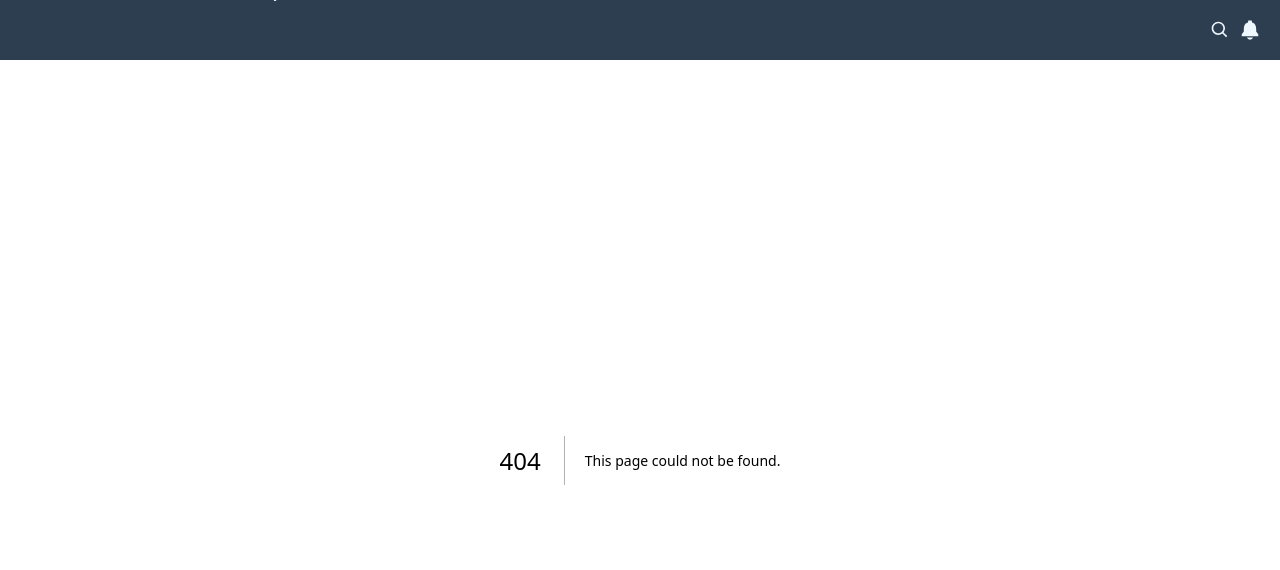
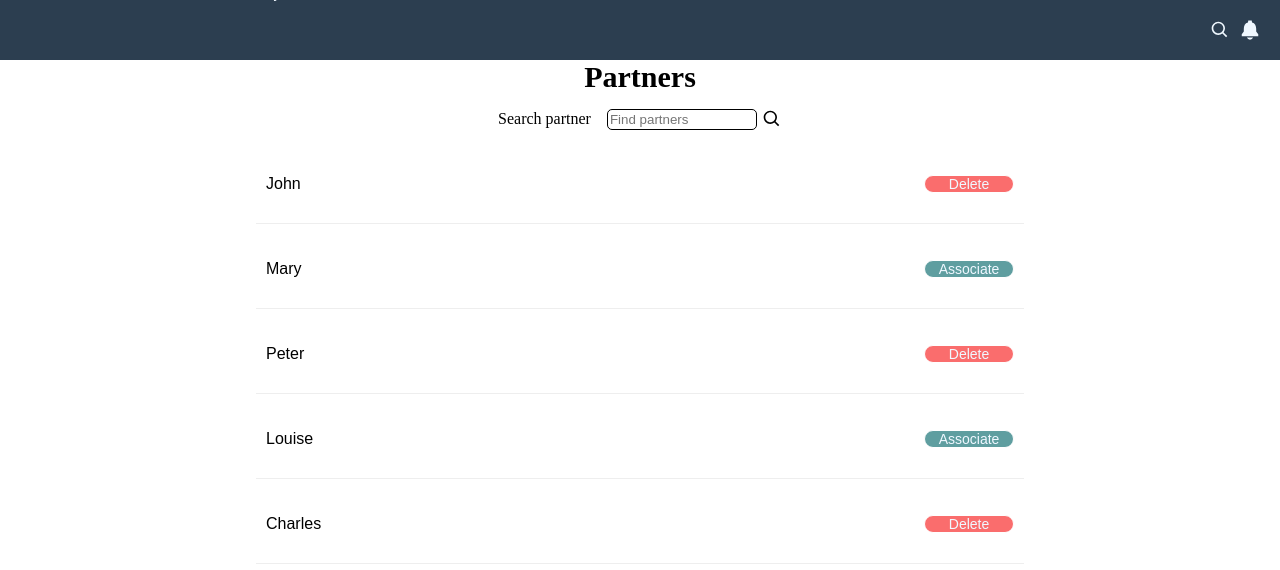
Before and after one commit to ViqiS/app-socios, a Next.js app: page /partners in a window 1280 px wide. Before the commit this address had no page. Shown: the top 570 px of the page. Built offline with nearby package versions, Linux system fonts and the light colour scheme; a web font is replaced by a local one.

Commit message:
Avance en partners

```diff
--- a/app/components/Navigation.jsx
+++ b/app/components/Navigation.jsx
@@ -16,7 +16,7 @@ const links = [{
   },
   {
     label: "Partner",
-    route: "/notifications"
+    route: "/partners"
   },
   {
     label: "My account",
--- a/app/components/navigation.module.css
+++ b/app/components/navigation.module.css
@@ -291,6 +291,7 @@
     width: 250px;
     top: 60px;
     border-left: 1.5px solid var(--grayish-blue);
+    border-radius: 8px;
     }
   .liNotif {
     font-size: var(--font-size-md);
--- a/app/components/promotions.module.css
+++ b/app/components/promotions.module.css
@@ -104,7 +104,7 @@
 @media (min-width: 768px ) {
   .containerCards {
     display: grid;
-    grid-template-columns: repeat(2, 1fr);
+    grid-template-columns: repeat(4, auto);
     grid-gap: 10px;
   }
   .containerPromotions {
--- /dev/null
+++ b/app/partners/page.jsx
@@ -0,0 +1,69 @@
+'use client'
+import React, { useState, useRef } from "react";
+import styles from './partners.module.css';
+import { BiSearch } from "react-icons/bi";
+
+export default function Partners() {
+  const [searchActive, setSearchActive] = useState(false);
+  const searchContainerRef = useRef(null);
+  const [associations, setAssociations] = useState([
+    { name: 'John', associated: true },
+    { name: 'Mary', associated: false },
+    { name: 'Peter', associated: true },
+    { name: 'Louise', associated: false },
+    { name: 'Charles', associated: true }
+  ]);
+
+
+
+  const associateUser = (index) => {
+    const updatedAssociations = [...associations];
+    updatedAssociations[index].associated = true;
+    setAssociations(updatedAssociations);
+  };
+
+  const deleteUser = (index) => {
+    const updatedAssociations = [...associations];
+    updatedAssociations[index].associated = false;
+    setAssociations(updatedAssociations);
+  };
+  const handleSearchClick = () => {
+    setSearchActive(!searchActive);
+
+  };
+
+
+  return (
+    <>
+    <section className={styles.containerPartners}>
+      <h1 className={styles.titlePartners}>Partners</h1>
+      <div className={searchActive ? `${styles.containerSearch} ${styles.activeContainerSearch}` : styles.containerSearch}>
+      <span className={styles.searchPartner}>Search partner</span>
+          <div className={searchActive ? `${styles.divSearch} ${styles.activeSearch}` : styles.divSearch}>
+            <input
+              type="search"
+              name=""
+              id=""
+              placeholder="Find partners"
+              ref={searchContainerRef}
+              className={searchActive ? `${styles.searchInput} ${styles.activeInput}` : styles.searchInput}/>
+            <BiSearch className={styles.iconSearch} onClick={handleSearchClick}/>
+          </div>
+      </div>
+
+      <div className={styles.containerUsers}>
+          {associations.map((partner, index) => (
+      <li className={styles.partnersList} key={index}>
+        <p className={styles.name}>{partner.name}</p>
+        {partner.associated ? (
+          <button className={styles.buttonDelete} onClick={() => deleteUser(index)}>Delete</button>
+        ) : (
+          <button className={styles.buttonAssociate}  onClick={() => associateUser(index)}>Associate</button>
+        )}
+      </li>
+    ))}
+      </div>
+    </section>
+    </>
+  )
+}
--- /dev/null
+++ b/app/partners/partners.module.css
@@ -0,0 +1,119 @@
+.containerPartners {
+  width: 100%;
+  height: fit-content;
+}
+
+.titlePartners {
+  text-align: center;
+  font-family: var(--font-title);
+  font-size: var(--font-size-tt);
+}
+.containerSearch {
+  display: flex;
+  overflow: hidden;
+  height: 50px;
+  width: 300px;
+  align-items: center;
+  justify-content: space-around;
+  transition: all 1s ease;
+}
+.divSearch {
+  display: flex;
+  align-items: center;
+}
+.containerUsers {
+  display: flex;
+  align-items: stretch;
+  flex-direction: column;
+}
+.iconSearch {
+  font-size: 20px;
+  margin-left: 5px;
+  cursor: pointer;
+  color: var(--black);
+}
+.searchInput {
+  border-radius: 5px;
+  padding: 2px;
+  border: 1px solid black;
+  background: transparent;
+  width: 150px; /* Cambié la anchura inicial aquí */
+  display: flex;
+  justify-content: flex-end;
+  align-items: center;
+
+}
+.searchInput:focus {
+  color: var(--letter-color);
+  outline: 1px solid var(--grayish-blue);
+}
+.searchInput:focus::placeholder {
+  color: rgba(8, 8, 8, 0.499);
+  padding: 5px;
+  font-family: var(--font);
+}
+.partnersList {
+    width: 100%;
+    height: 60px;
+    display: flex;
+    align-items: center;
+    justify-content: space-between;
+    border-bottom: 1px solid var(--grey-opacity);
+    padding: 0 10px 0 10px;
+    margin-bottom: 5px;
+}
+.name {
+  width: 60px;
+  font-family: var(--font);
+  font-size: var(--font-size-md);
+}
+.buttonDelete,
+.buttonAssociate {
+  width: 80px;
+  font-family: var(--font);
+  font-size: var(--font-size-sm);
+  color: var(--letter-color);
+  height: fit-content;
+  border-radius: 30px;
+  border: 1px solid var(--white);
+  transition: all 1s ease;
+}
+.buttonDelete {
+  background-color: rgb(250, 109, 109);
+}
+.buttonDelete:hover {
+  box-shadow:0px 0px 15px 5px rgb(250, 109, 109) ;
+}
+.buttonAssociate {
+  background-color: var(--grayish-blue);
+}
+.buttonAssociate:hover {
+  box-shadow:0px 0px 15px 5px var(--grayish-blue) ;
+}
+
+@media (min-width: 768px) {
+  .containerUsers {
+    width: 768px;
+  }
+  .containerPartners {
+    width: 100%;
+    height: fit-content;
+    display: flex;
+    flex-direction: column;
+    align-items: center;
+  }
+  .partnersList {
+    height: 80px;
+    padding: 0 10px 0 10px;
+}
+.name {
+  font-size: var(--font-size-bg);
+}
+.buttonDelete,
+.buttonAssociate {
+  width: 90px;
+  font-size: var(--font-size-md);
+
+
+}
+}
```
